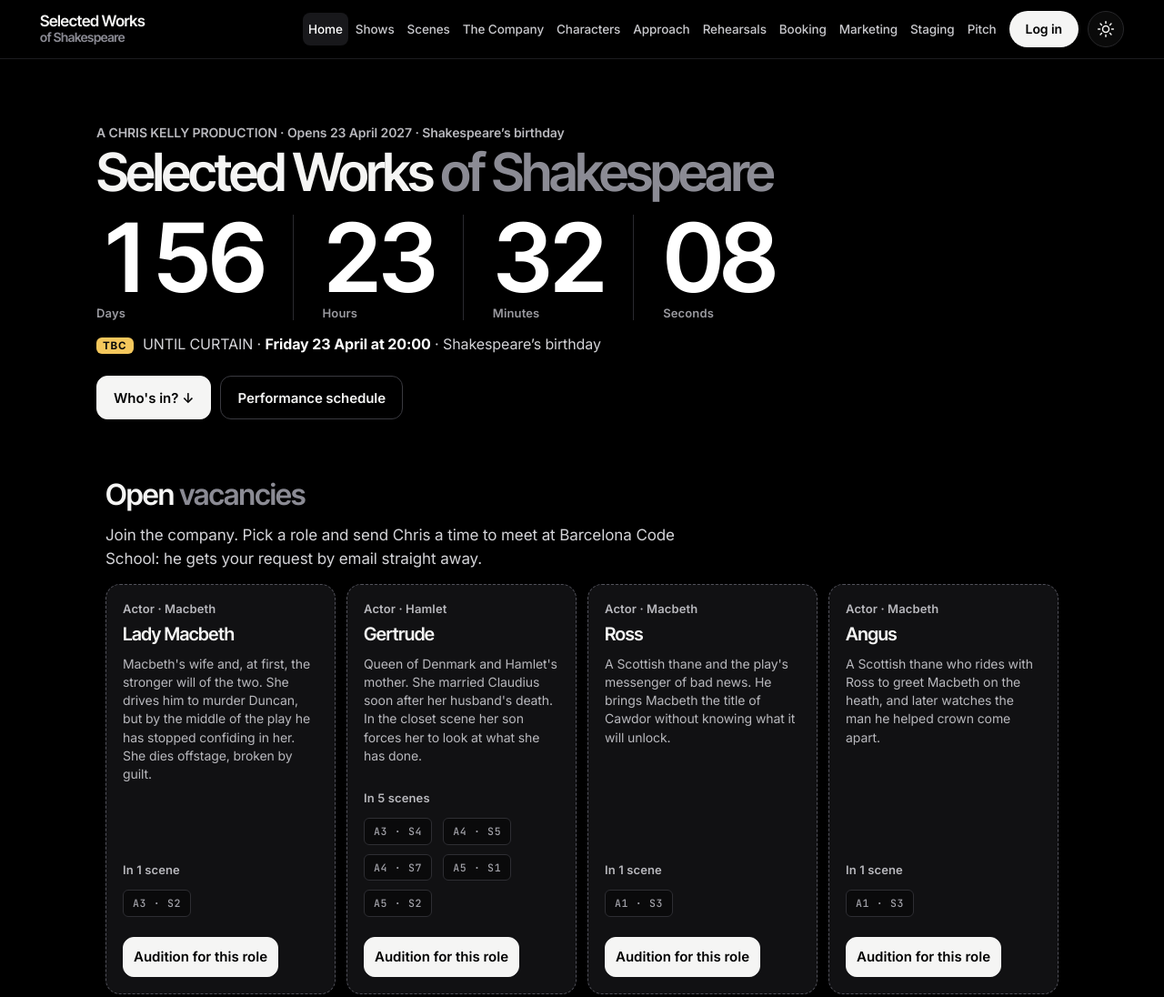
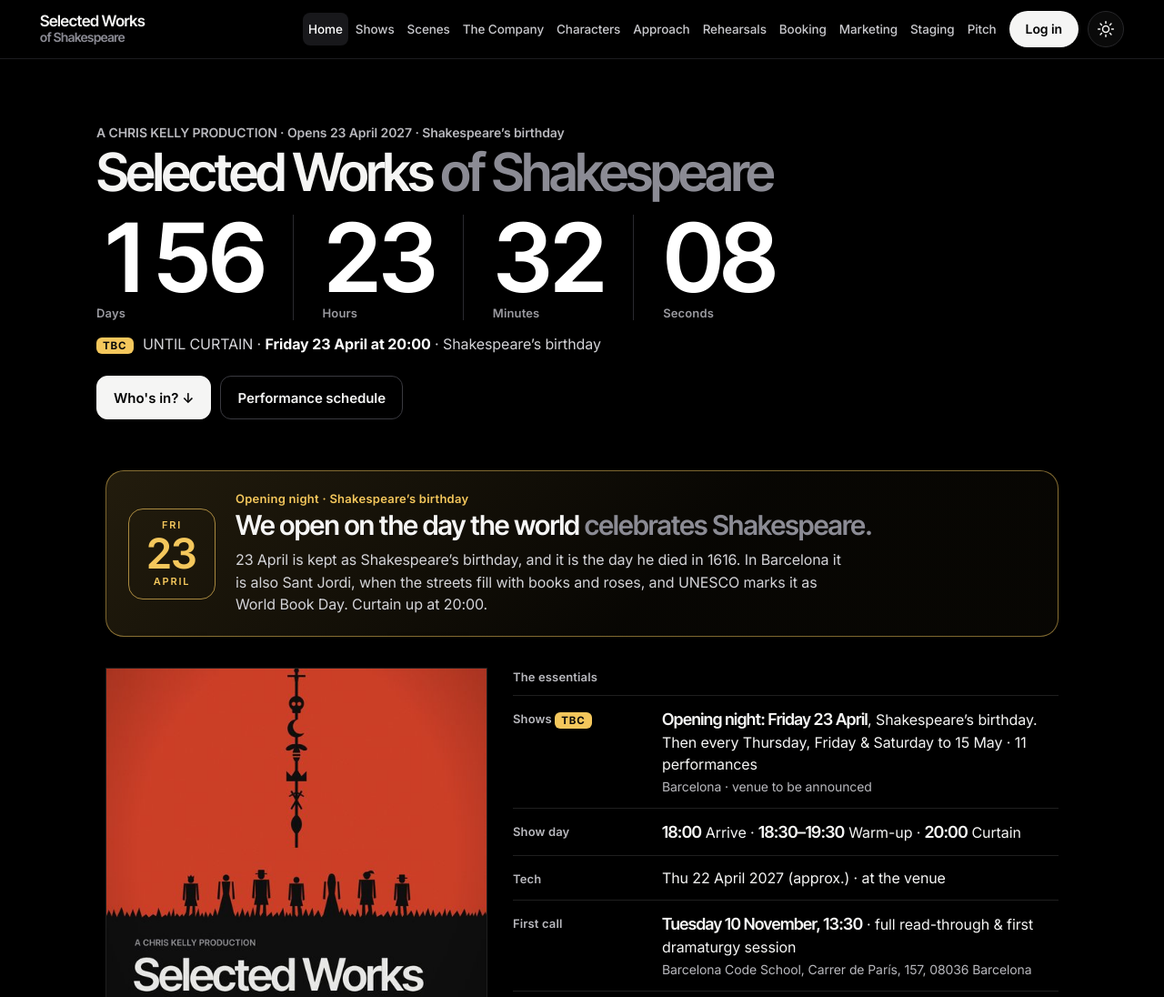
Before and after one commit to ChrisinBarcelona/shakespeare-showcase, a plain HTML site: page index.html in a window 1280 px wide. Shown: the top 1096 px of the page at 91% size. Drawn offline with Linux system fonts and the light colour scheme; no server answers.

Commit message:
Show open vacancies to the director only
The Open vacancies section on Home (every uncast part plus the Costumier
and Make-up Artist jobs, with the audition/apply form) is no longer
public. vacanciesBlock() returns nothing unless isOwner is set, i.e.
signed in as Chris Kelly with the director code. Heading now carries a
"Director only" badge and the lede says only you can see it.

Co-Authored-By: Claude Opus 5 <noreply@anthropic.com>
Claude-Session: https://claude.ai/code/session_01P8wBzD3siuMRcWfiNHXAj6

```diff
--- a/index.html
+++ b/index.html
@@ -3463,9 +3463,9 @@ function partScenes(partIds){const names=[];partIds.forEach(id=>(PART_SPEAKERS[i
 function vacancyList(){const roles=CHARS.filter(c=>c.actor==="Vacant").map(c=>({kind:"actor",key:"role-"+c.id,role:c.name,sub:"Actor · "+(ABBR[c.play]||c.play),note:c.bio,scenes:partScenes(PARTS.filter(p=>p.ch===c.id).map(p=>p.id))}));
   PARTS.filter(r=>r.actor==="Vacant"&&!CHARS.some(c=>c.id===r.id)).forEach(r=>{const c=CHARS.find(x=>x.id===r.ch)||{};roles.push({kind:"actor",key:"role-"+r.id,role:r.name,sub:"Actor · "+(ABBR[c.play]||c.play||""),note:c.bio||"",scenes:partScenes([r.id])})});
   return roles.concat(VACANCIES.map(v=>({kind:"crew",key:"crew-"+ck(v.role),role:v.role,sub:"Crew",note:v.note})))}
-function vacanciesBlock(){const vs=vacancyList();if(!vs.length)return"";
-  return `<section class="vacs" aria-labelledby="vach"><div class="hnhead"><h2 id="vach">Open <em>vacancies</em></h2></div>
-    <p class="clede" style="margin-top:6px">Join the company. Pick a role and send Chris a time to meet at ${VENUES.bcs.name}: he gets your request by email straight away.</p>
+function vacanciesBlock(){if(!isOwner)return"";const vs=vacancyList();if(!vs.length)return"";
+  return `<section class="vacs" aria-labelledby="vach"><div class="hnhead"><h2 id="vach">Open <em>vacancies</em> <span class="stb open">Director only</span></h2></div>
+    <p class="clede" style="margin-top:6px">Only you can see this. Every part and crew job still open: the card's button sends an audition request to meet at ${VENUES.bcs.name}.</p>
     <div class="vacgrid">${vs.map(v=>`<article class="vaccard"><p class="ckick">${esc(v.sub)}</p><h3>${esc(v.role)}</h3><p class="meta">${esc(v.note||"")}</p>${v.scenes&&v.scenes.length?`<p class="vacsc"><span class="small">In ${v.scenes.length} scene${v.scenes.length>1?"s":""}</span>${v.scenes.map(k=>`<a class="pill scchip" href="#script-${k}" title="${esc(scriptLabel(k))}">${esc(sceneChip(k))}</a>`).join("")}</p>`:""}<button type="button" class="btn primary" data-apply="${esc(v.key)}">${v.kind==="actor"?"Audition for this role":"Apply for this role"}</button></article>`).join("")}</div></section>`}
 function openApply(key){const v=vacancyList().find(x=>x.key===key);if(!v)return;const actor=v.kind==="actor";
   const today=new Date();const min=today.getFullYear()+"-"+String(today.getMonth()+1).padStart(2,"0")+"-"+String(today.getDate()).padStart(2,"0");
```
